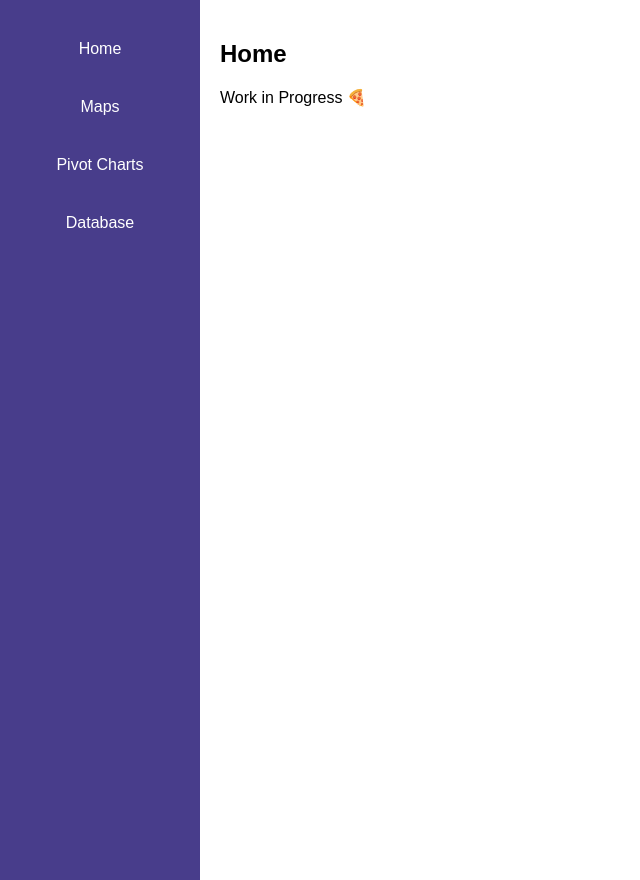
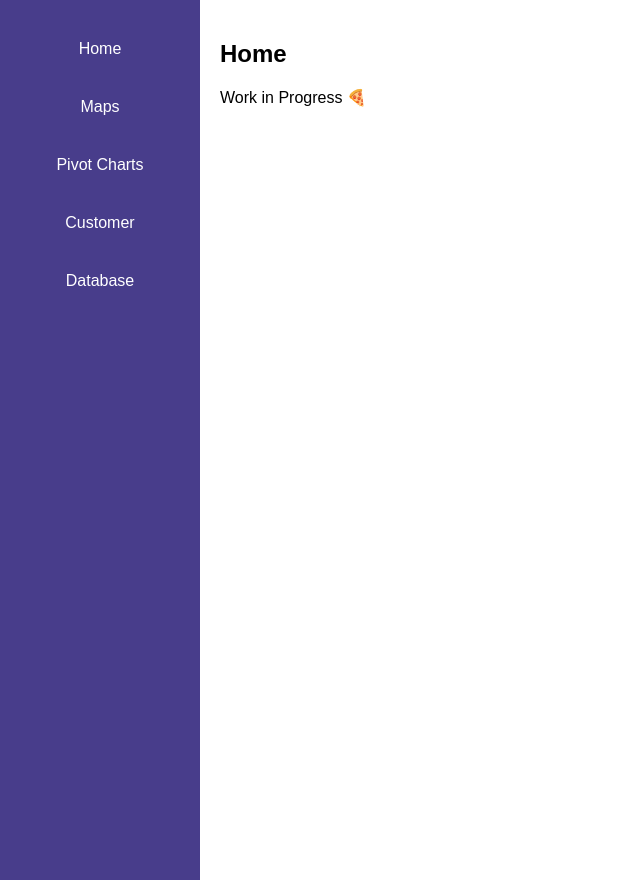
Before and after one commit to safashg/ProgrammingLab, a Flask app: page / in a window 1280 px wide. Shown: the whole page, without its empty margins (0-640 px from the left). Run offline with Flask 3, Linux system fonts and the light colour scheme.

Commit message:
Update index.html

```diff
--- a/frontend/templates/index.html
+++ b/frontend/templates/index.html
@@ -49,6 +49,7 @@
         <a href="/">Home</a>
         <a href="/maps">Maps</a>
         <a href="/pivot_charts">Pivot Charts</a>
+        <a href="/customer">Customer</a>
         <a href="/database">Database</a>
     </nav>
     <main>
```
